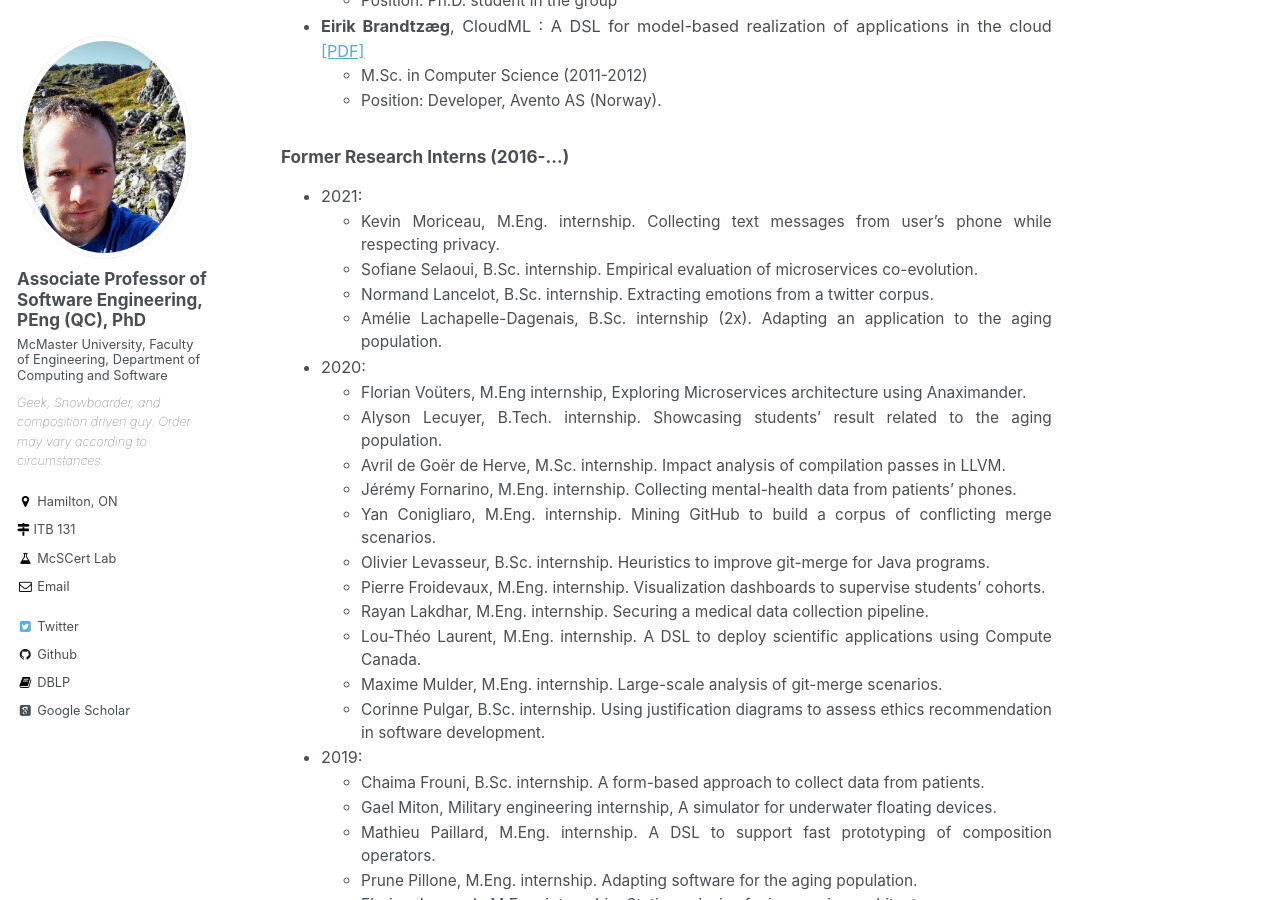
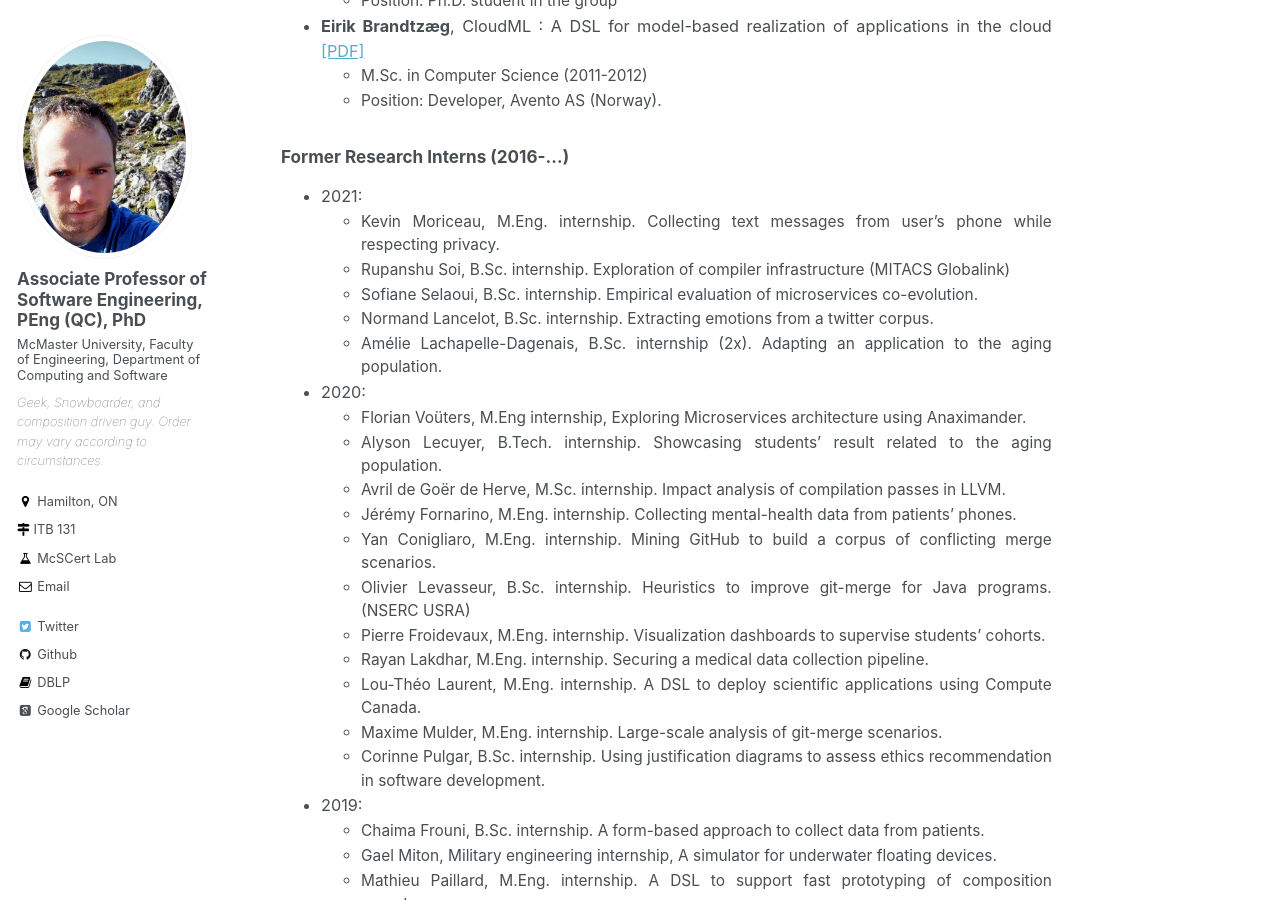
Before and after one commit to mosser/mosser.github.io, a Jekyll site: the page built from _pages/students.md, in a window 1280 px wide and 900 px high, scrolled down 1868 px. Built offline with Jekyll 4.4.1, drawn with Linux system fonts in a browser that asks for light colours; some web fonts are replaced.

Commit message:
students upodated

```diff
--- a/_pages/students.md
+++ b/_pages/students.md
@@ -71,6 +71,7 @@ I am always interested in having motivated students join the lab to work on exci
 
 - 2021:
   - Kevin Moriceau, M.Eng. internship. Collecting text messages from user’s phone while respecting privacy.
+  - Rupanshu Soi, B.Sc. internship. Exploration of compiler infrastructure (MITACS Globalink)
   - Sofiane Selaoui, B.Sc. internship. Empirical evaluation of microservices co-evolution.
   - Normand Lancelot, B.Sc. internship. Extracting emotions from a twitter corpus.
   - Amélie Lachapelle-Dagenais, B.Sc. internship (2x). Adapting an application to the aging population.
@@ -80,7 +81,7 @@ I am always interested in having motivated students join the lab to work on exci
   - Avril de Goër de Herve, M.Sc. internship. Impact analysis of compilation passes in LLVM.
   - Jérémy Fornarino, M.Eng. internship. Collecting mental-health data from patients’ phones.
   - Yan Conigliaro, M.Eng. internship. Mining GitHub to build a corpus of conflicting merge scenarios.
-  - Olivier Levasseur, B.Sc. internship. Heuristics to improve git-merge for Java programs.
+  - Olivier Levasseur, B.Sc. internship. Heuristics to improve git-merge for Java programs. (NSERC USRA)
   - Pierre Froidevaux, M.Eng. internship. Visualization dashboards to supervise students’ cohorts.
   - Rayan Lakdhar, M.Eng. internship. Securing a medical data collection pipeline.
   - Lou-Théo Laurent, M.Eng. internship. A DSL to deploy scientific applications using Compute Canada.
```
